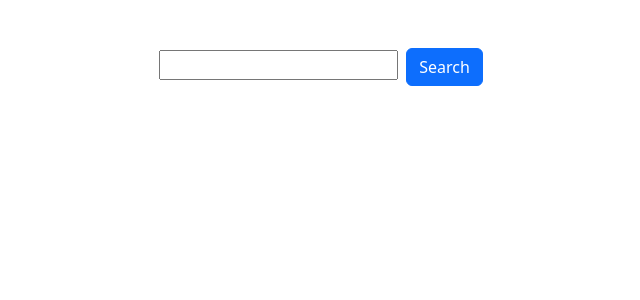
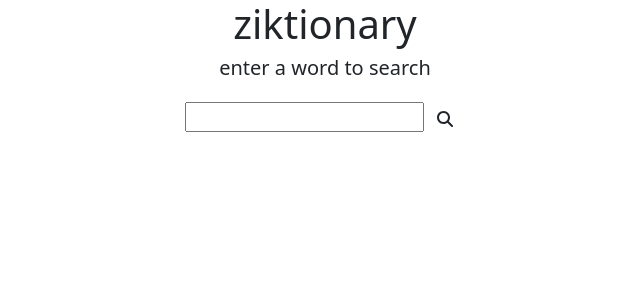
Before and after one commit to zikkri/ziktionary, an Angular app: page / in a window 1280 px wide. Shown: the top 300 px of the page, without its empty margins (315-955 px from the left). Built offline with nearby package versions, Linux system fonts and the light colour scheme.

Commit message:
a bit more stopping for now though

```diff
--- a/package.json
+++ b/package.json
@@ -18,6 +18,9 @@
     "@angular/platform-browser": "^16.0.0",
     "@angular/platform-browser-dynamic": "^16.0.0",
     "@angular/router": "^16.0.0",
+    "@fortawesome/angular-fontawesome": "^0.13.0",
+    "@fortawesome/fontawesome-svg-core": "^6.4.0",
+    "@fortawesome/free-solid-svg-icons": "^6.4.0",
     "rxjs": "~7.8.0",
     "tslib": "^2.3.0",
     "zone.js": "~0.13.0"
--- a/src/app/app.component.html
+++ b/src/app/app.component.html
@@ -1,12 +1,18 @@
-<div class="container d-flex justify-content-center align-items-center mt-5">
+<div class="container text-center">
+  <h1>ziktionary</h1>
+  <h5>enter a word to search</h5>
+</div>
+<div class="container d-flex justify-content-center align-items-center mt-3">
   <div class="row">
     <form #form="ngForm" (ngSubmit)="getDefinition(form.value)">
       <input type="text" ngModel name="word" />
-      <button class="btn btn-primary mx-2" type="submit">Search</button>
+      <button class="btn my-1" type="submit">
+        <fa-icon [icon]="magnifyingGlass"></fa-icon>
+      </button>
     </form>
   </div>
 </div>
-<div class="container">
+<div class="container mt-2">
   <div *ngIf="found" class="row">
     <div class="card shadow">
       <!-- THIS ISNT WORKING YET NEED TO FIGURE THIS OUT STILL -- NOT SOURCING THE RIGHT STUFF ITS LOOPING THE WRONG SHIT -->
--- a/src/app/app.component.ts
+++ b/src/app/app.component.ts
@@ -1,5 +1,6 @@
 import { Component, OnInit } from '@angular/core';
 import { DictionaryService } from './dictionary.service';
+import { faMagnifyingGlass } from '@fortawesome/free-solid-svg-icons';
 
 @Component({
   selector: 'app-root',
@@ -10,6 +11,7 @@ export class AppComponent implements OnInit {
   title = 'ziktionary';
   data: any;
   found: Boolean = false;
+  magnifyingGlass = faMagnifyingGlass;
 
   constructor(private dicService: DictionaryService) {}
 
--- a/src/app/app.module.ts
+++ b/src/app/app.module.ts
@@ -3,10 +3,11 @@ import { BrowserModule } from '@angular/platform-browser';
 import { HttpClientModule } from '@angular/common/http';
 import { AppComponent } from './app.component';
 import { FormsModule } from '@angular/forms';
+import { FontAwesomeModule } from '@fortawesome/angular-fontawesome';
 
 @NgModule({
   declarations: [AppComponent],
-  imports: [BrowserModule, HttpClientModule, FormsModule],
+  imports: [BrowserModule, HttpClientModule, FormsModule, FontAwesomeModule],
   providers: [],
   bootstrap: [AppComponent],
 })
```
Also changed, not shown: 1 other file (tests, documents, lock files or other folders).
